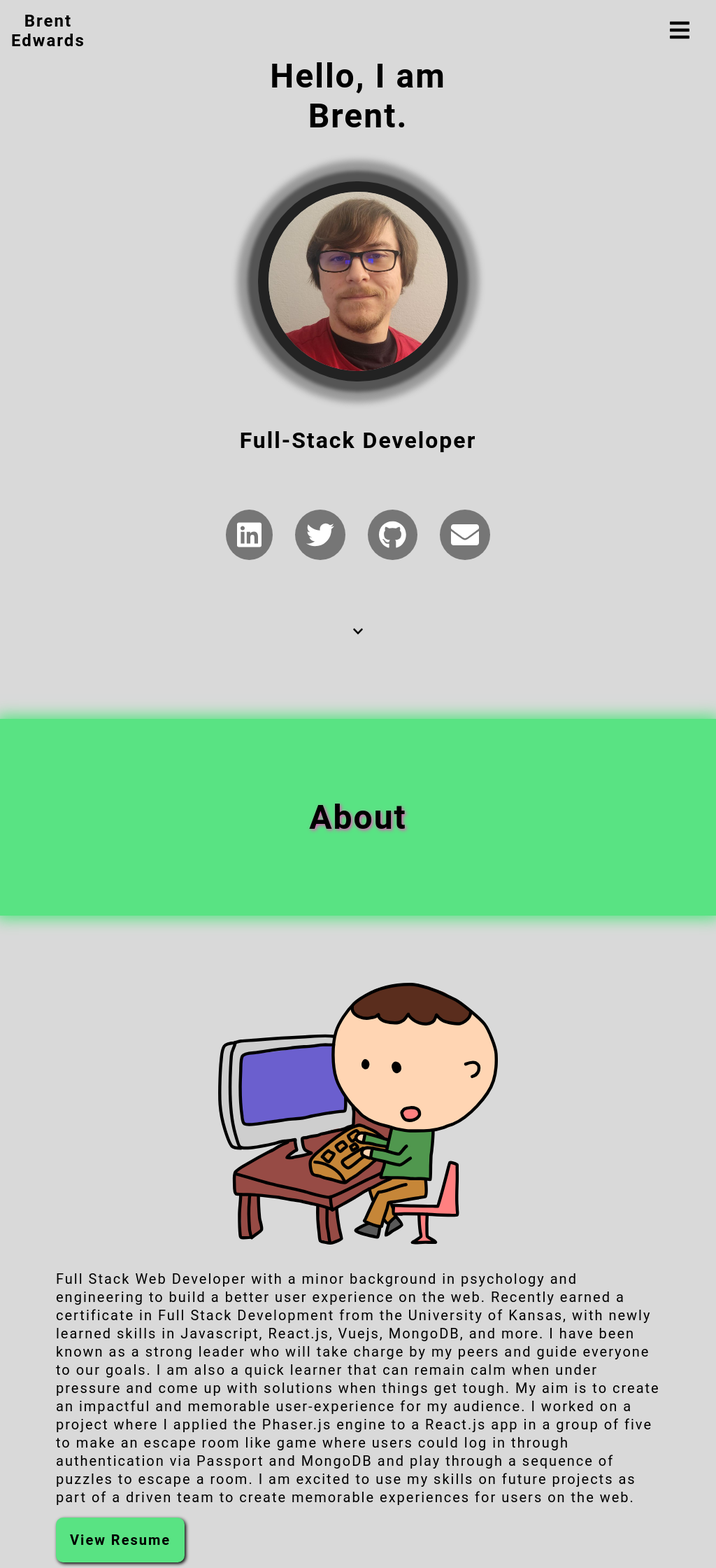
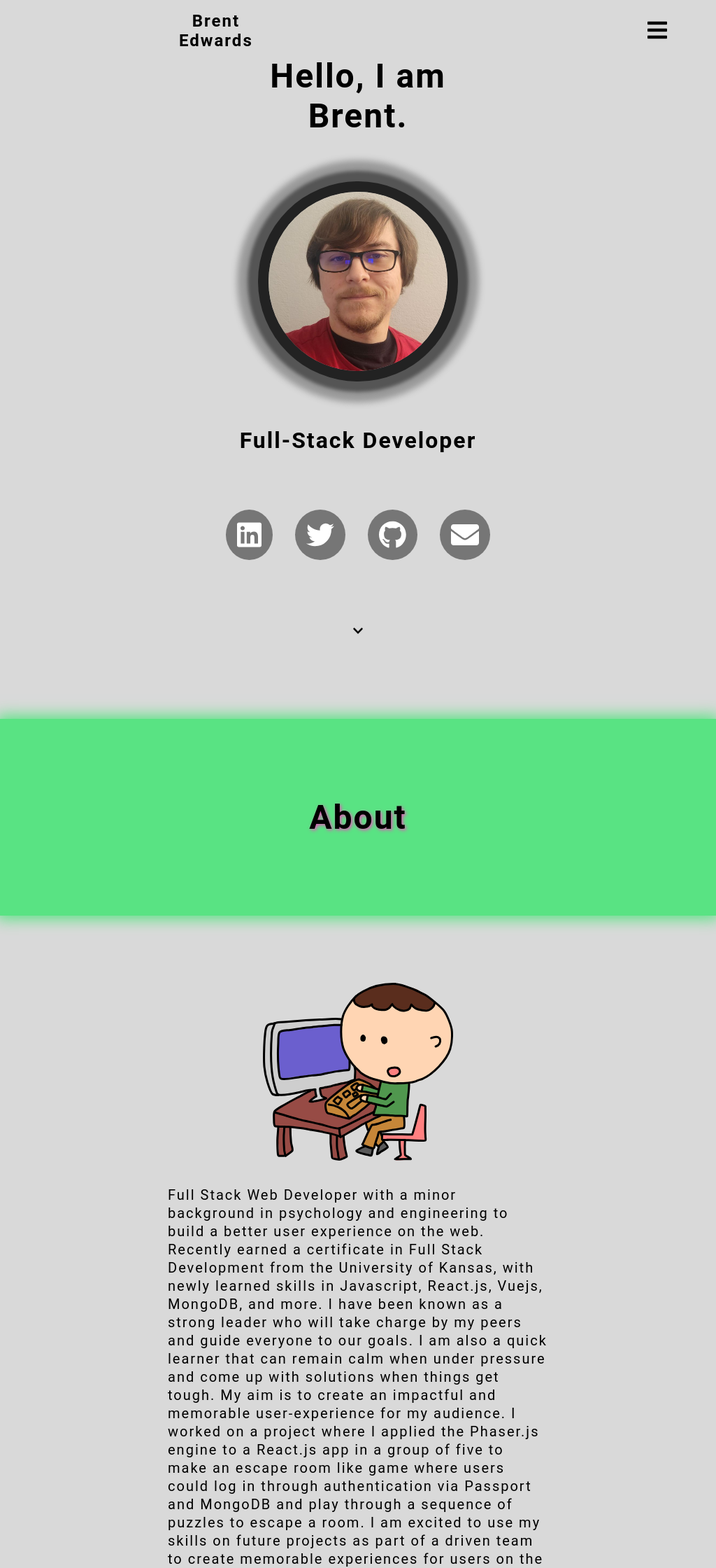
Before and after one commit to zirris512/my-portfolio, a React (Vite) app: page / in a window 1024 px wide. Shown: the top 2240 px of the page at 70% size. Built offline with nearby package versions, Linux system fonts and the light colour scheme.

Commit message:
fix navbar padding between different screen sizes

```diff
--- a/src/components/NavBar/NavBar.module.scss
+++ b/src/components/NavBar/NavBar.module.scss
@@ -5,12 +5,25 @@
 	justify-content: space-between;
 	align-items: center;
 	min-height: 5vh;
-	padding-inline: 15vw;
+	padding-inline: 15rem;
 	position: fixed;
 	inset: 0 0 auto 0;
 	z-index: 100;
 	background-color: transparent;
 	transition: background 200ms ease-in, box-shadow 200ms ease-in;
+
+	@media (max-width: 1000px) {
+		& {
+			padding-inline: 2rem;
+		}
+	}
+
+	@media (max-width: 1200px) and (min-width: 1001px) {
+		& {
+			padding-inline-end: 2rem;
+			padding-inline-start: 15rem;
+		}
+	}
 
 	&.navScrolling {
 		// background-color: hsl(0 0% 95%);
@@ -39,7 +52,7 @@
 	.navListItems {
 		list-style: none;
 		display: flex;
-		gap: 4em;
+		gap: 3rem;
 
 		.navListItemLink {
 			text-decoration: none;
@@ -65,9 +78,6 @@
 }
 
 @media (max-width: 1200px) {
-	.nav {
-		padding-inline: 0;
-	}
 	.navList {
 		position: absolute;
 		left: 50%;
--- a/src/components/SectionWrapper/SectionWrapper.module.scss
+++ b/src/components/SectionWrapper/SectionWrapper.module.scss
@@ -24,8 +24,8 @@
 	margin-inline: 5rem;
 }
 
-@media (min-width: 1200px) {
+@media (min-width: 1000px) {
 	.container {
-		margin-inline: 20rem;
+		margin-inline: 15rem;
 	}
 }
```
